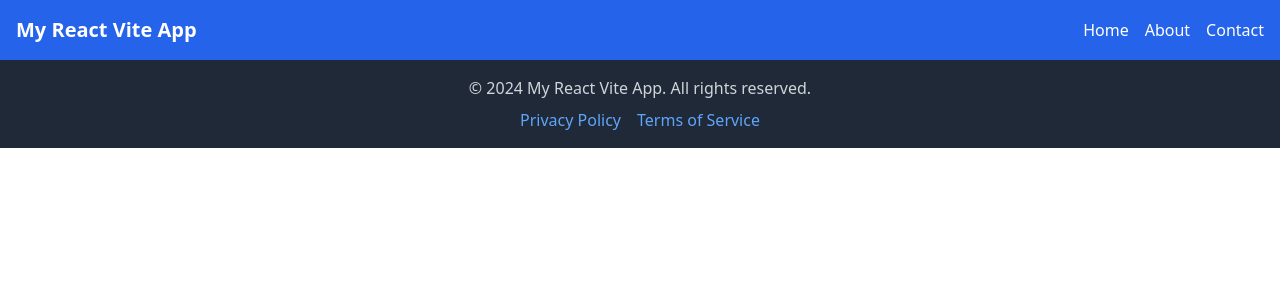
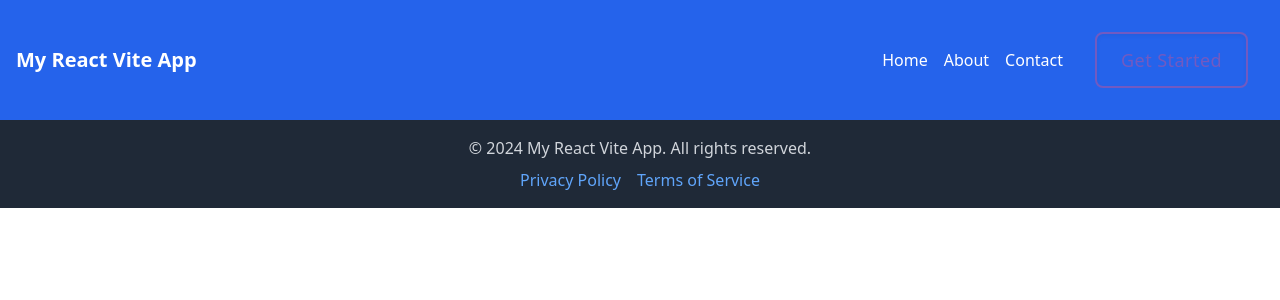
Before and after one commit to Devesh73/kyn, a React (Vite) app in the folder kyn-frontend/: page / in a window 1280 px wide. Shown: the top 300 px of the page. Built offline with nearby package versions, Linux system fonts and the light colour scheme.

Commit message:
feat: Button 1

```diff
--- /dev/null
+++ b/kyn-frontend/src/components/Button.jsx
@@ -0,0 +1,14 @@
+import React from "react";
+
+const Button = ({ children, onClick }) => {
+  return (
+    <button
+      className="relative inline-block m-4 px-6 py-3 text-lg tracking-wide text-[#725AC1] bg-transparent cursor-pointer transition ease-out duration-500 border-2 border-[#725AC1] rounded-lg shadow-inner hover:text-white hover:shadow-[inset_0_-100px_0_0] hover:shadow-[#725AC1] active:scale-90"
+      onClick={onClick}
+    >
+      {children}
+    </button>
+  );
+};
+
+export default Button;
--- a/kyn-frontend/src/components/Header.jsx
+++ b/kyn-frontend/src/components/Header.jsx
@@ -1,10 +1,13 @@
+import React from "react";
+import Button from "./Button"; // Adjust the import path as needed
+
 const Header = () => {
   return (
     <header className="bg-blue-600 text-white p-4 shadow-md">
       <div className="container mx-auto flex justify-between items-center">
         <h1 className="text-xl font-bold">My React Vite App</h1>
         <nav>
-            <ul className="flex space-x-4">
+          <ul className="flex space-x-4 items-center">
             <li>
               <a href="#" className="hover:underline">
                 Home
@@ -20,6 +23,9 @@ const Header = () => {
                 Contact
               </a>
             </li>
+            <li>
+              <Button onClick={() => alert("Button Clicked!")}>Get Started</Button>
+            </li>
           </ul>
         </nav>
       </div>
```
Lines whose indentation alone changed are shown as unchanged.
